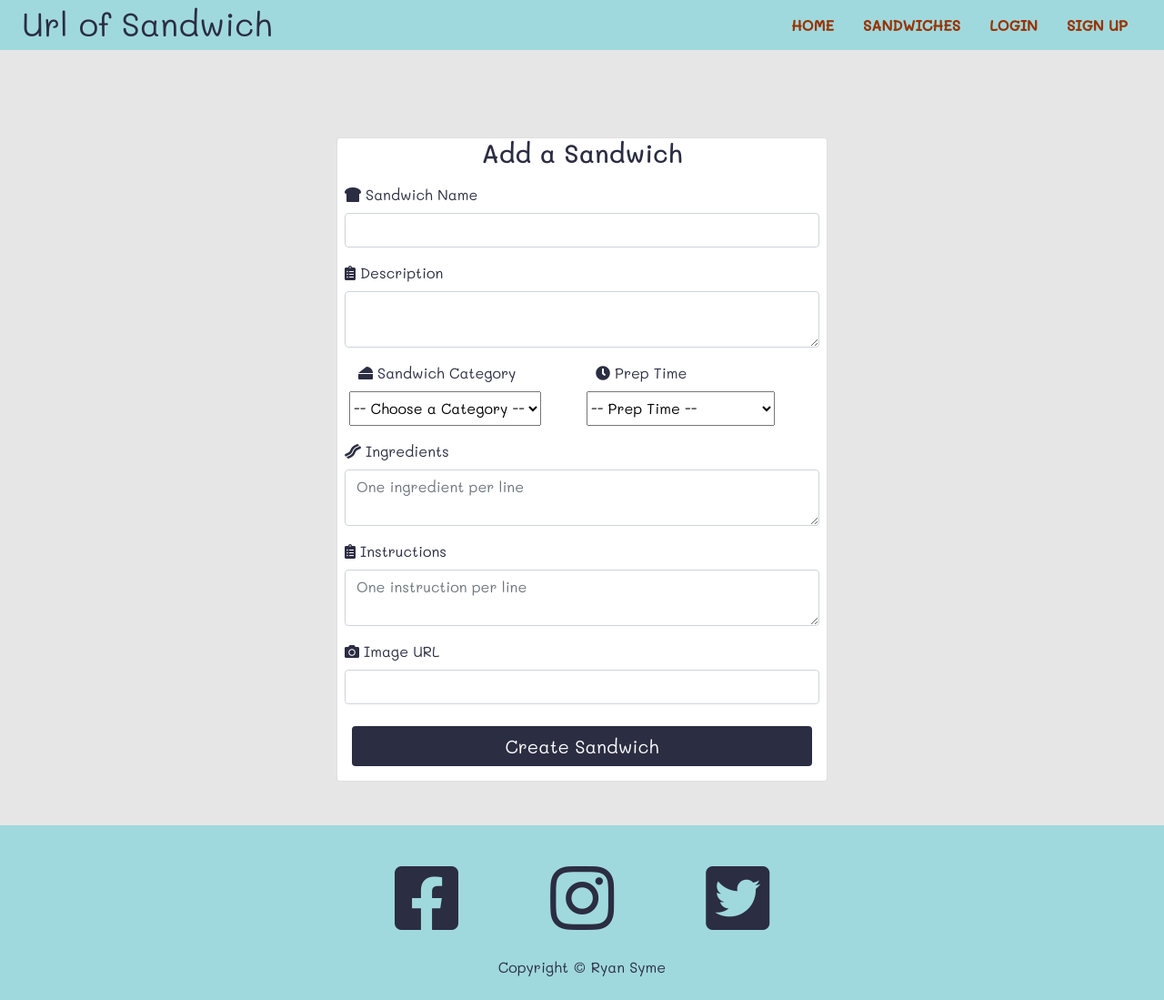
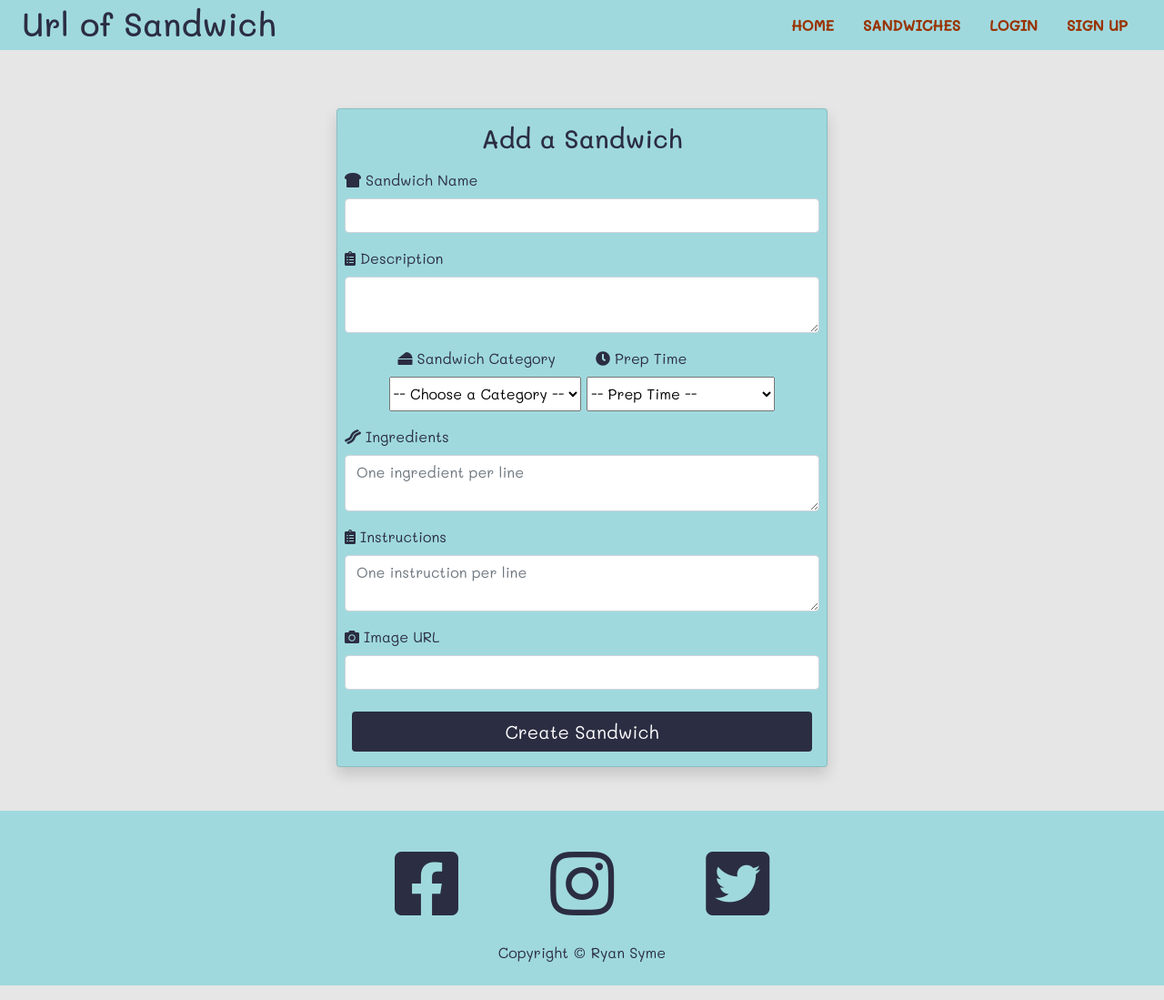
Before and after one commit to RyanSyme/url-of-sandwich, a Flask app: page /add_sandwich in a window 1280 px wide. Shown: the whole page at 91% size. Run offline with Flask 2, Linux system fonts and the light colour scheme; data that the repository does not hold is empty; some libraries are stand-ins or nearby versions.

Commit message:
add styles to sandwich forms

```diff
--- a/static/css/style.css
+++ b/static/css/style.css
@@ -19,8 +19,8 @@ nav {
 
 .nav-symbol h3 {
     font-size: 2.25rem;
-    font-weight: 400 !important;
-    /* font-weight: 500 !important; */
+    /* font-weight: 400 !important; */
+    font-weight: 500 !important;
     color: #2b2d42;
 }
 
@@ -95,20 +95,18 @@ footer {
     color: #9fd9de;
 }
 
-.btn-done {
-    background-color: green;
-}
-
-.btn-edit {
-    background-color: black;
-}
-
 /* =============================== Base Section ============================== */
 
 .flashes h4 {
     line-height: 3;
     background-color: #2b2d42;
     color: #9fd9de;
+}
+
+/* =============================== Profile Section =========================== */
+
+.creations {
+    background-color: #9fd9de;
 }
 
 /* =============================== SignUp Section ============================ */
@@ -152,3 +150,9 @@ footer {
 .card-body {
     background-color: #9fd9de;
 }
+
+/* =============================== Add and Edit Forms ======================== */
+
+.sandwich-forms {
+    background-color: #9fd9de;
+}
--- a/templates/add_sandwich.html
+++ b/templates/add_sandwich.html
@@ -3,8 +3,8 @@
 
 <div class="row">
         <div class="col-md-6 offset-md-3">
-            <form class="card mt-5 text-left" method="POST" action="{{ url_for('add_sandwich') }}">
-                <div class="col-12">
+            <form class="card mt-3 text-left sandwich-forms shadow" method="POST" action="{{ url_for('add_sandwich') }}">
+                <div class="col-12 pt-3">
                     <h3 class="text-center">Add a Sandwich</h3>
                 </div>
                 <div class="m-2">
@@ -20,7 +20,7 @@
                     <textarea class="form-control" type="text" id="description" name="description" rows="2" minlength="5" required></textarea>
                 </div>
                 <div class="row m-2">
-                <div class="col-6">
+                <div class="col-5 offset-1">
                     <label class="form-label" for="category">
                         <i class="fas fa-cheese"></i> Sandwich Category
                     </label>
@@ -31,7 +31,7 @@
                         {% endfor %}
                     </select>
                 </div>
-                <div class="col-6">
+                <div class="col-5">
                     <label class="form-label">
                         <i class="fas fa-clock"></i> Prep Time
                     </label>
--- a/templates/view_sandwich.html
+++ b/templates/view_sandwich.html
@@ -4,7 +4,7 @@
      <h1>The Sandwich</h1>
      <div class="col-md-6 col-lg-4">
                 <div class="card sandwich-card mt-5">
-                    <img src="{{ sandwich.image_url }}" class="card-img-top" alt="Sandwich Image" />
+                    <img src="{{ sandwich.image_url }}" class="card-img-top sandwich-url" alt="Sandwich Image" />
                     <div class="card-body">
                         <h5 class="card-title">{{ sandwich.sandwich_name }}</h5>
                         <p class="card-text">{{ sandwich.category }}</p>
```
Also changed, not shown: templates/edit_sandwich.html (+11 -6 lines), templates/profile.html (+5 -7 lines).
